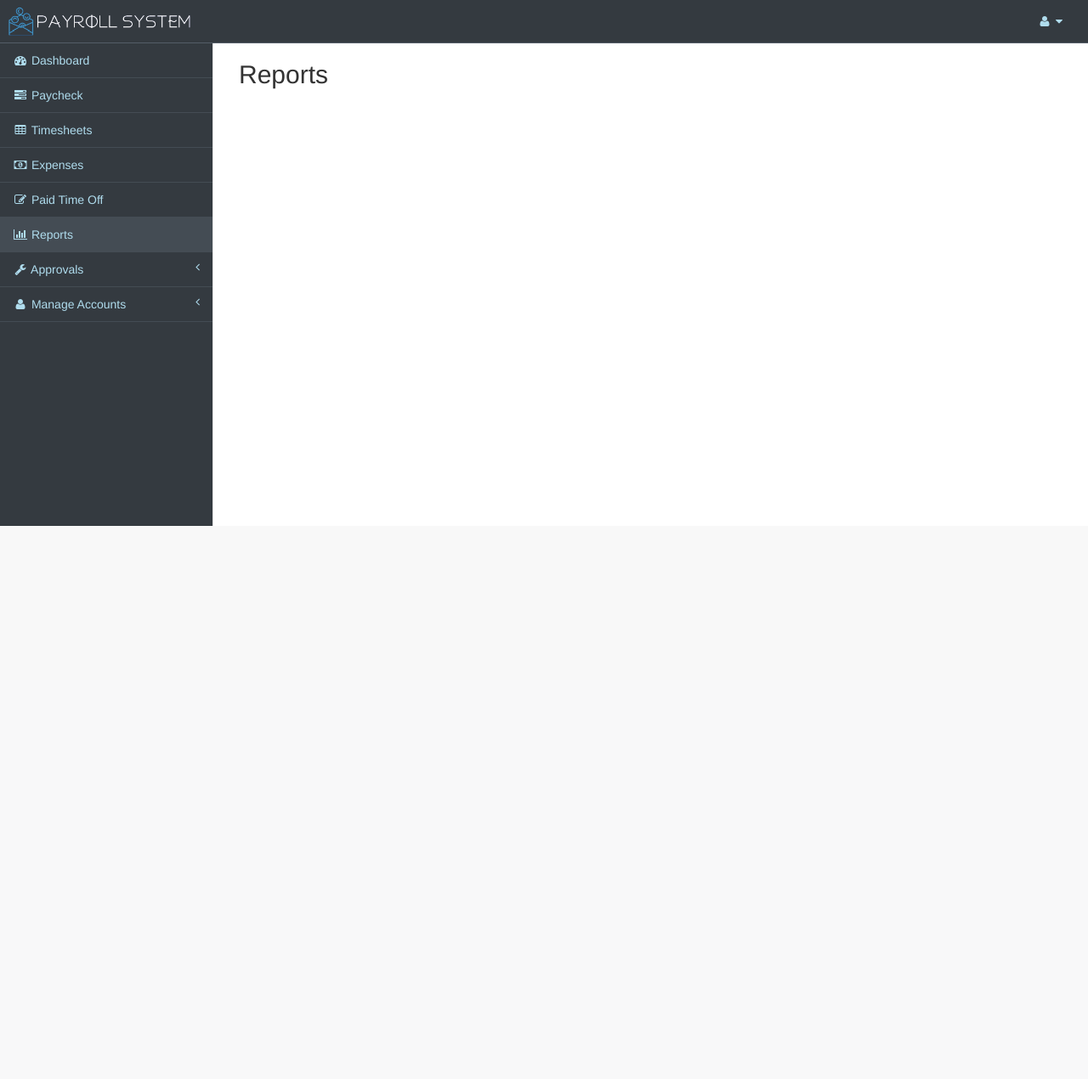
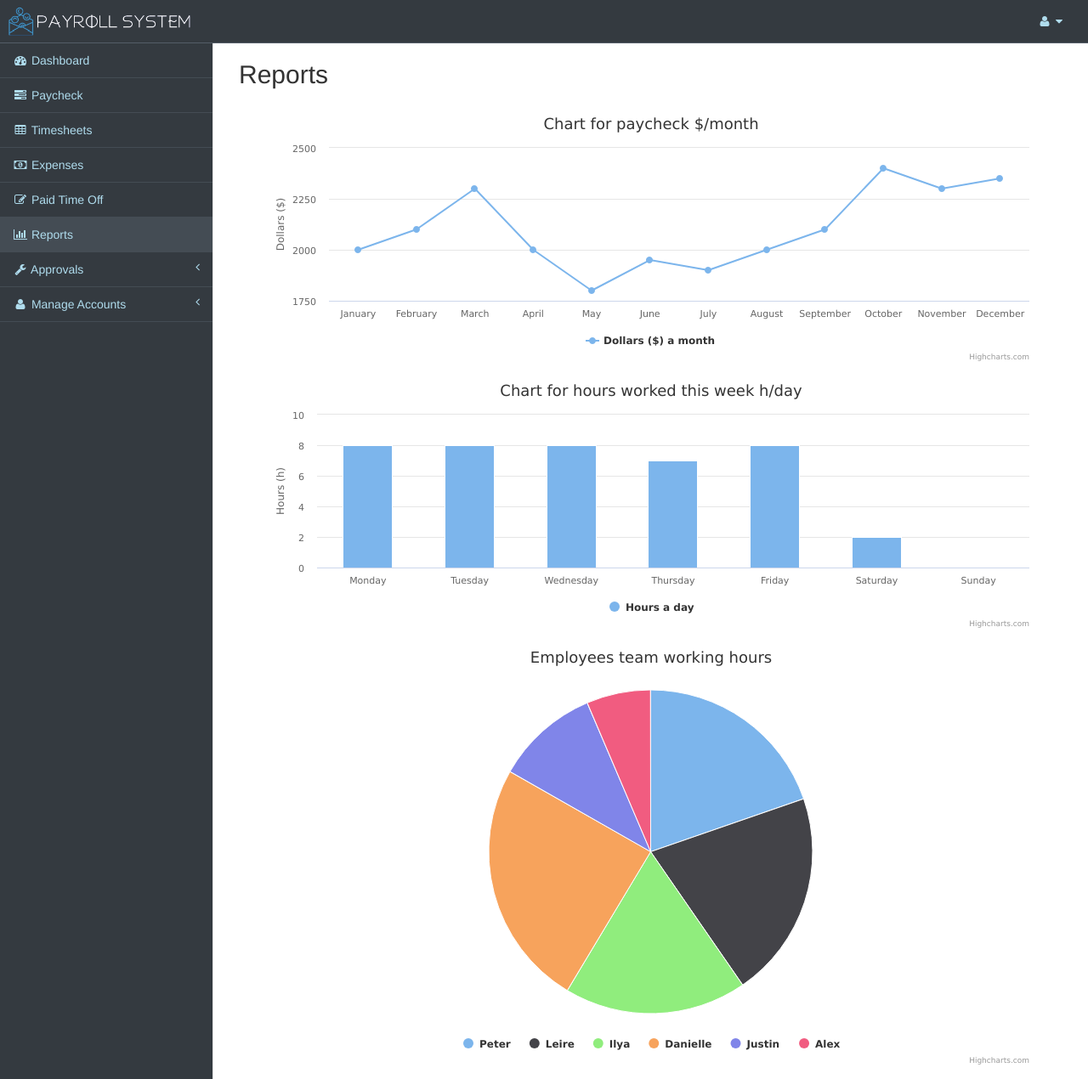
Before and after one commit to WithEspresso/dreamteam, a Django app: page /reports/ in a window 1280 px wide. Shown: the whole page at 85% size. Before the commit the page ends 619 px from the top, so only its background shows below. Run offline with Django 3.2, Linux system fonts and the light colour scheme; some libraries are stand-ins or nearby versions.

Commit message:
modify reports
modify reports

```diff
--- a/payrollsite/payrollapp/templates/reports.html
+++ b/payrollsite/payrollapp/templates/reports.html
@@ -9,9 +9,110 @@
                     <h2 style="display: inline-block; margin-right: 30px;">Reports</h2>
                 </div>
 
-
+                <div id="container-graph-paycheck" style="min-width: 300px; height: 300px; margin: 1em"></div>
+                <div id="container-graph-hours" style="min-width: 300px; height: 300px; margin: 1em"></div>
+                <div id="container-graph-employees" style="min-width: 300px; height: 500px; margin: 1em"></div>
 
             </div>
         </div>
 
 {% endblock %}
+{% block scriptsblock %}
+<script src="http://code.highcharts.com/highcharts.js"></script>
+
+<script>
+
+$('#container-graph-paycheck').highcharts({
+    xAxis: {
+        categories: ["January", "February", "March",
+                     "April", "May", "June", "July", "August",
+                   "September","October","November", "December"]
+    },
+    yAxis: [{
+      title: {
+        text: 'Dollars ($)'
+      }
+    }],
+    title: {
+      text: 'Chart for paycheck $/month'
+    },
+    series: [{
+      name: 'Dollars ($) a month',
+      data: [2000, 2100, 2300, 2000, 1800, 1950, 1900, 2000, 2100, 2400, 2300, 2350]
+    }]
+});
+
+$('#container-graph-hours').highcharts({
+    chart: {
+      renderTo: 'container',
+      type: 'column'
+    },
+    xAxis: {
+      categories: ["Monday", "Tuesday", "Wednesday",
+                     "Thursday", "Friday", "Saturday", "Sunday"]
+    },
+    yAxis: [{
+      title: {
+        text: 'Hours (h)'
+      }
+    }],
+    title: {
+      text: 'Chart for hours worked this week h/day'
+    },
+    series: [{
+      name: 'Hours a day',
+      data: [8, 8, 8, 7, 8, 2, 0]
+    }]
+});
+
+$('#container-graph-employees').highcharts({
+    plotOptions: {
+    pie: {
+      allowPointSelect: true,
+      cursor: 'pointer',
+      dataLabels: {
+        enabled: false
+      },
+      showInLegend: true
+    }
+    },
+    chart: {
+      renderTo: 'container',
+      type: 'pie'
+    },
+    xAxis: {
+      categories: ["Peter", "Leire", "Ilya",
+                     "Danielle", "Justin", "Alex"]
+    },
+    title: {
+      text: 'Employees team working hours'
+    },
+    series: [{
+      name: 'Working hours/week',
+      colorByPoint: true,
+      data: [{
+        name: 'Peter',
+        y: 40,
+      }, {
+        name: 'Leire',
+        y: 42
+      }, {
+        name: 'Ilya',
+        y: 37
+      }, {
+        name: 'Danielle',
+        y: 50
+      }, {
+        name: 'Justin',
+        y: 21
+      }, {
+        name: 'Alex',
+        y: 13
+      }]
+    }]
+});
+
+
+</script>
+
+{% endblock %}
```
